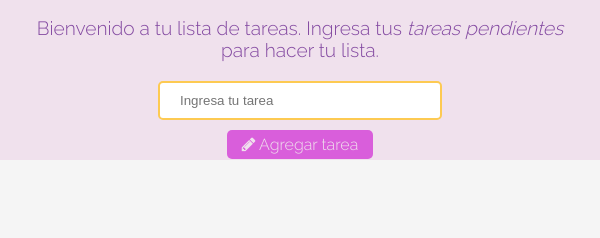
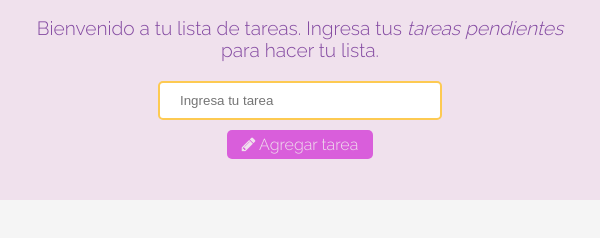
Before and after one commit to cGoGo/todo-app, a plain HTML site: page index.html in a window 600 px wide. Shown: the part 90-328 px from the top of the page. Drawn offline with Linux system fonts and the light colour scheme.

Commit message:
Media queries para md

```diff
--- a/css/main.css
+++ b/css/main.css
@@ -92,3 +92,12 @@ input.checkbox {
 		height: 280px;
 	}
 }
+@media (min-width: 421px) and (max-width: 750px) {
+	.contenedorDeTareas {
+		padding-top: 290px;
+		display: block;
+	}
+	.contenedor-fijo {
+		height: 290px;
+	}
+}
```
